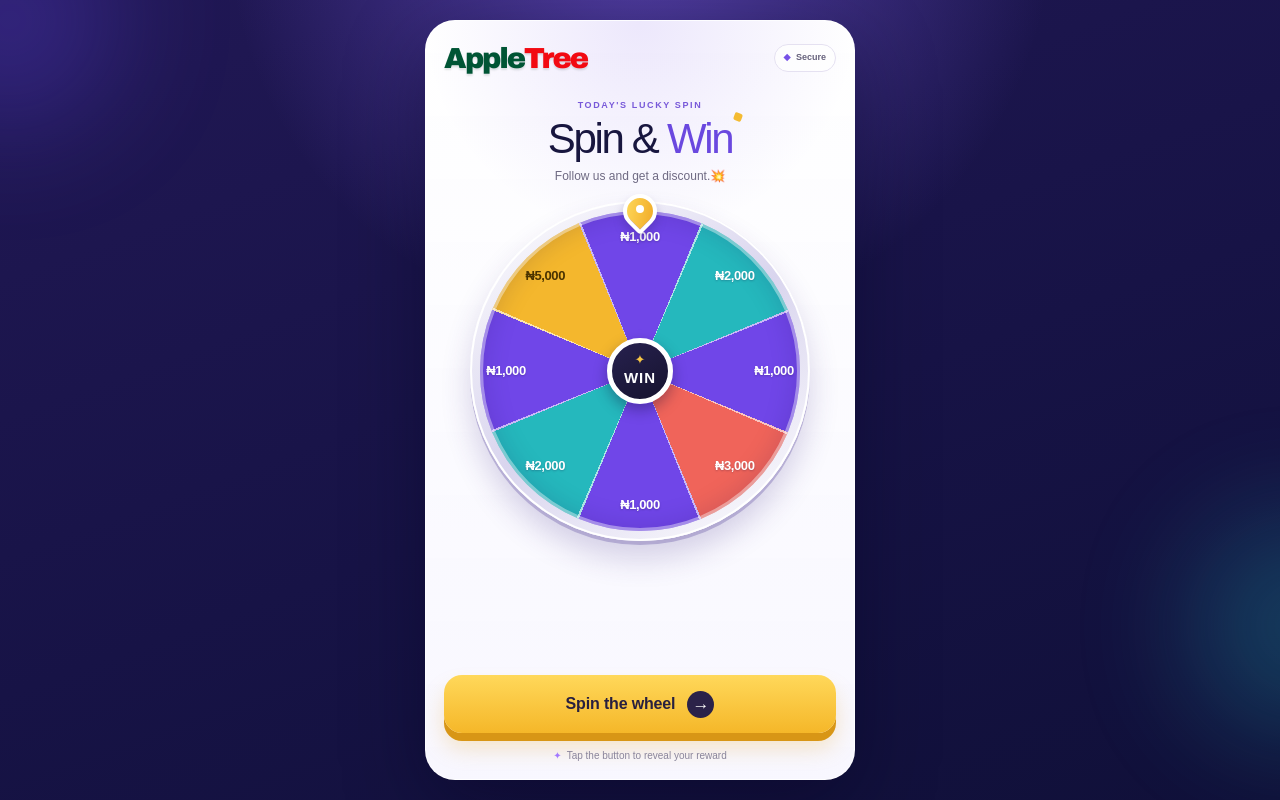
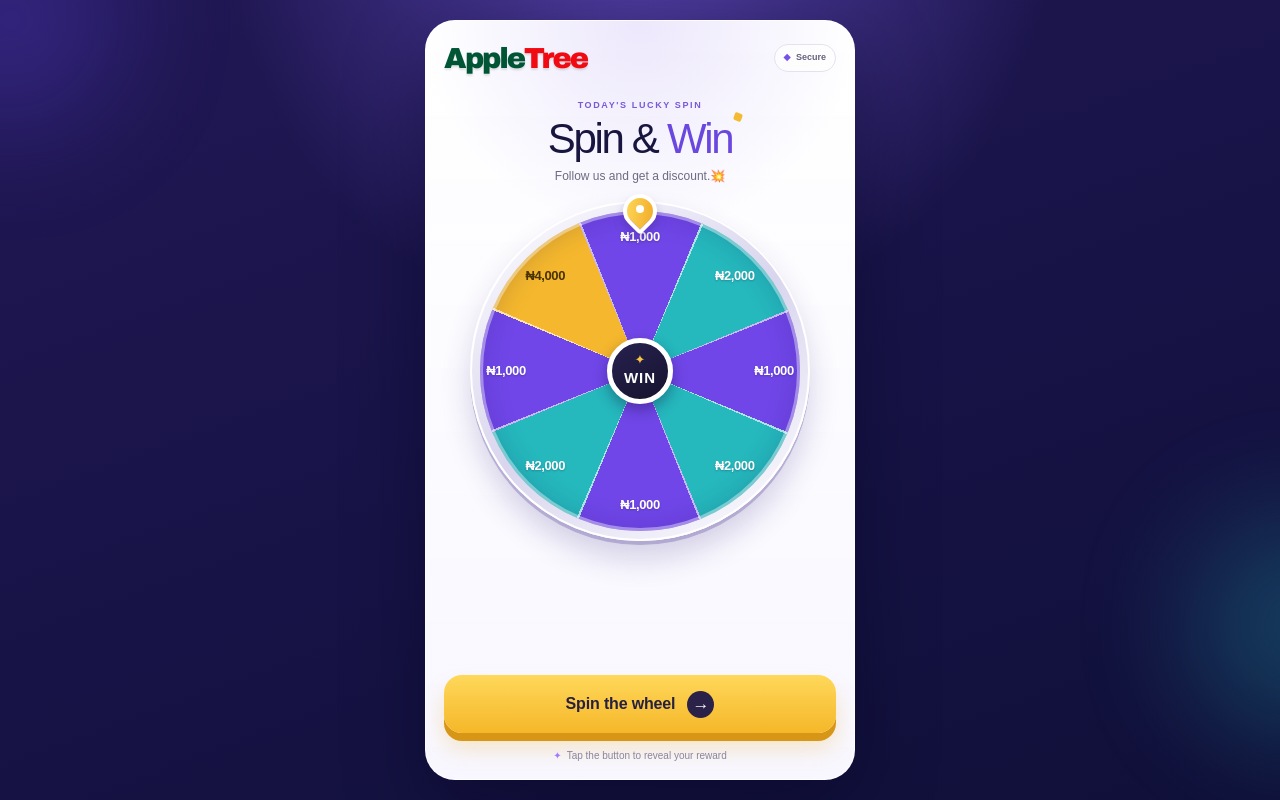
Before and after one commit to AppleTreeFans/naija-spin-and-win, a Next.js app: page / in a window 1280 px wide. Built offline with nearby package versions, Linux system fonts and the light colour scheme.

Commit message:
Update prize amounts to 4000 and 2000 NGN

```diff
--- a/app/globals.css
+++ b/app/globals.css
@@ -186,7 +186,7 @@ button { font: inherit; }
     #7046e8 0deg 45deg,
     #25b8bd 45deg 90deg,
     #7046e8 90deg 135deg,
-    #f0645a 135deg 180deg,
+    #25b8bd 135deg 180deg,
     #7046e8 180deg 225deg,
     #25b8bd 225deg 270deg,
     #7046e8 270deg 315deg,
--- a/app/layout.tsx
+++ b/app/layout.tsx
@@ -8,20 +8,18 @@ const siteUrl = githubOwner && githubRepository
 
 export const metadata: Metadata = {
   metadataBase: new URL(siteUrl),
-  title: "Spin & Win | Naija Rewards",
-  description: "Spin the lucky wheel for a chance to win up to ₦5,000.",
+  title: "Spin & Win | AppleTree",
+  description: "Spin the lucky wheel for a chance to win up to ₦4,000.",
   icons: { icon: "/favicon.svg" },
   openGraph: {
-    title: "Spin & Win | Naija Rewards",
-    description: "Take a lucky spin and win up to ₦5,000.",
+    title: "Spin & Win | AppleTree",
+    description: "Take a lucky spin and win up to ₦4,000.",
     type: "website",
-    images: [{ url: "og.png", width: 1743, height: 909, alt: "Spin & Win — win up to ₦5,000" }],
   },
   twitter: {
     card: "summary_large_image",
-    title: "Spin & Win | Naija Rewards",
-    description: "Take a lucky spin and win up to ₦5,000.",
-    images: ["og.png"],
+    title: "Spin & Win | AppleTree",
+    description: "Take a lucky spin and win up to ₦4,000.",
   },
 };
 
--- a/app/page.tsx
+++ b/app/page.tsx
@@ -6,11 +6,11 @@ const prizes = [
   { amount: 1000, tone: "violet" },
   { amount: 2000, tone: "teal" },
   { amount: 1000, tone: "violet" },
-  { amount: 3000, tone: "coral" },
+  { amount: 2000, tone: "teal" },
   { amount: 1000, tone: "violet" },
   { amount: 2000, tone: "teal" },
   { amount: 1000, tone: "violet" },
-  { amount: 5000, tone: "gold" },
+  { amount: 4000, tone: "gold" },
 ] as const;
 
 const formatPrize = (amount: number) => `₦${amount.toLocaleString("en-NG")}`;
@@ -79,7 +79,7 @@ export default function Home() {
               className="wheel"
               style={{ transform: `rotate(${rotation}deg)` }}
               role="img"
-              aria-label="Prize wheel with eight segments: four 1,000 NGN prizes, two 2,000 NGN prizes, one 3,000 NGN prize and one 5,000 NGN prize"
+              aria-label="Prize wheel with eight segments: four 1,000 NGN prizes, three 2,000 NGN prizes and one 4,000 NGN prize"
             >
               {prizes.map((prize, index) => (
                 <div
```
